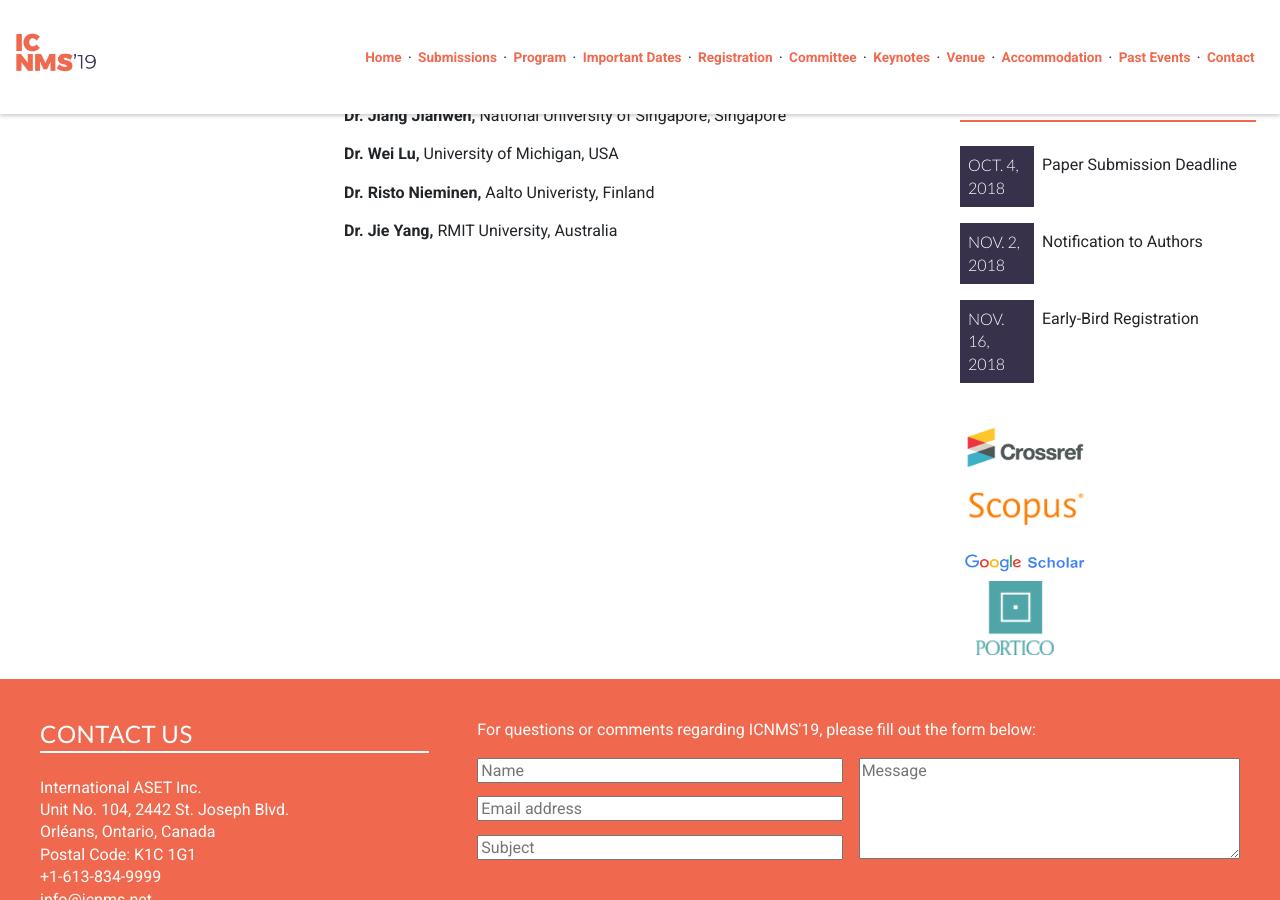
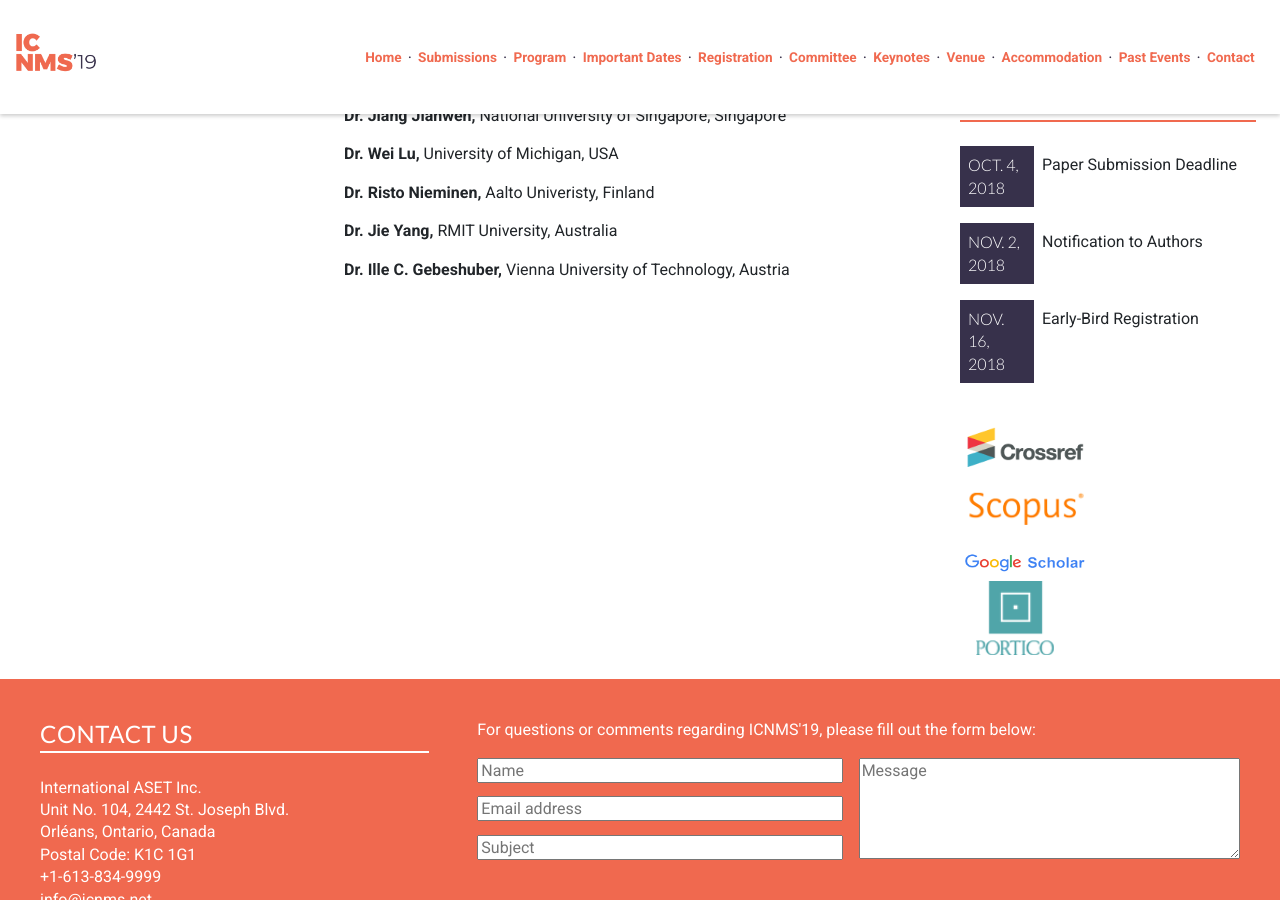
Before and after one commit to intaset/icnms, a Jekyll site: the page built from committee.html, in a window 1280 px wide and 900 px high, scrolled down 543 px. Built offline with Jekyll 4.4.1, drawn with Linux system fonts in a browser that asks for light colours; nearby versions of some CDN libraries; Markdown is read by kramdown in place of the engine named in the settings; comment, search, counter and statistics services are not loaded.

Commit message:
added committee members

```diff
--- a/committee.html
+++ b/committee.html
@@ -16,10 +16,10 @@ keyword: nanotechnology modeling, nanotechnology simulation, molecular dynamic s
     <p class="body"><b>Dr. Wei Lu,</b> University of Michigan, USA </p>
     <p class="body"><b>Dr. Risto Nieminen,</b> Aalto Univeristy, Finland </p>
     <p class="body"><b>Dr. Jie Yang,</b> RMIT University, Australia </p>
+    <p class="body"><b>Dr. Ille C. Gebeshuber,</b> Vienna University of Technology, Austria </p>
 
     <!--
     <p class="body"><b>Dr. Abdulilah Dawoud,</b> Qatar University, Qatar </p>
-    <p class="body"><b>Dr. Ille C. Gebeshuber,</b> Vienna University of Technology, Austria </p>
     <p class="body"><b>Dr. Moon Ki Kim,</b> Sungkyunkwan University, Korea </p>
     <p class="body"><b>Dr. Ajay Ray,</b> University of Western Ontario, Canada </p>-->
 
```
Also changed, not shown: 1 other file.
